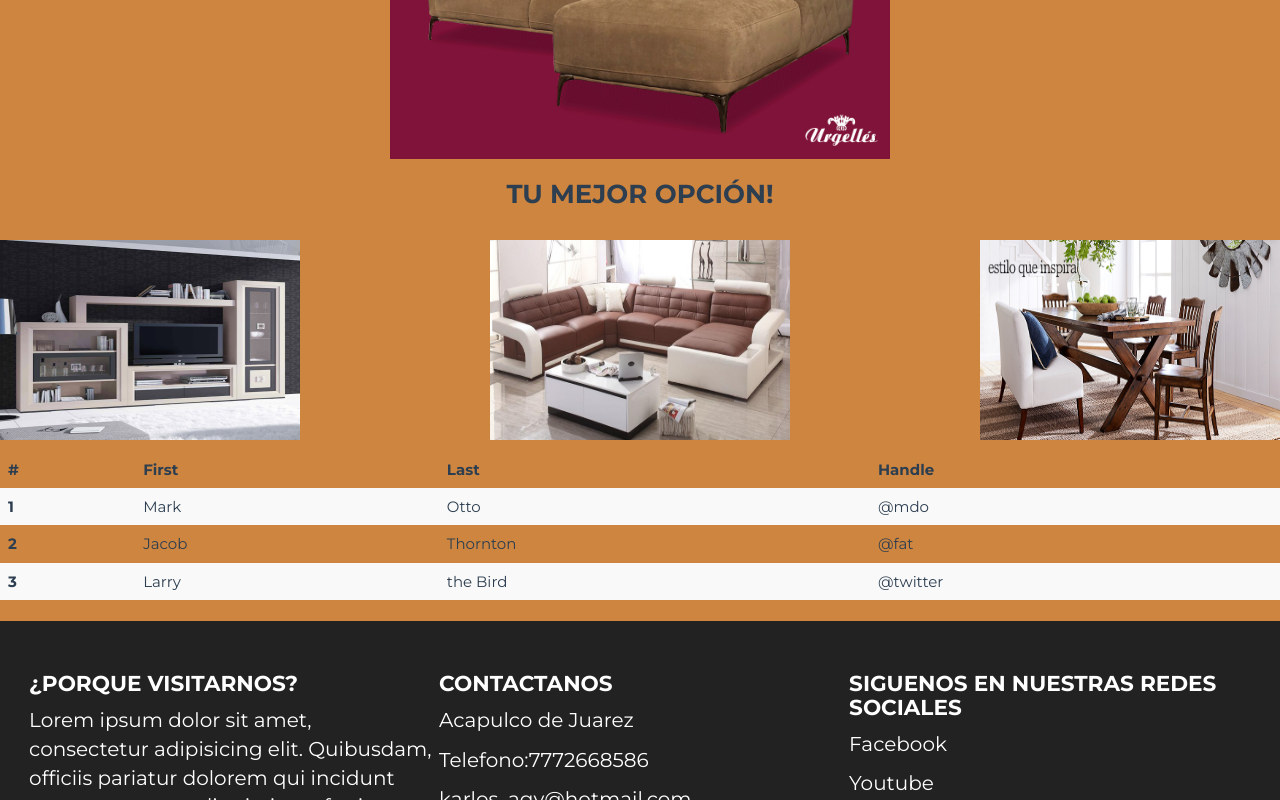
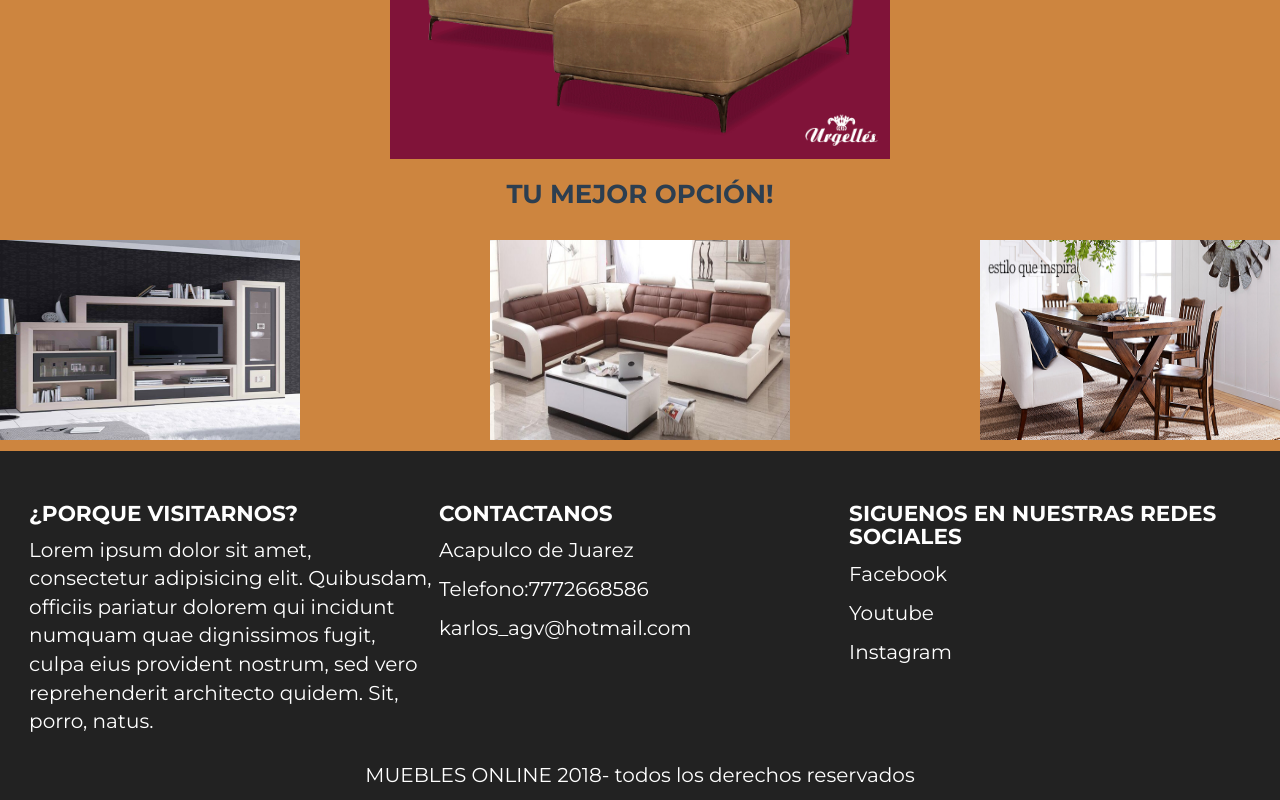
Before and after one commit to luishdzs97/sistemaInform, a plain HTML site: page index.html in a window 1280 px wide. Shown: the part 370-1170 px from the top of the page. Drawn offline with nearby package versions, Linux system fonts and the light colour scheme.

Commit message:
ramamarce1

```diff
--- a/index.html
+++ b/index.html
@@ -120,37 +120,6 @@
 </center>
 
 
-    <table class="table table-striped table-dark">
-  <thead>
-    <tr>
-      <th scope="col">#</th>
-      <th scope="col">First</th>
-      <th scope="col">Last</th>
-      <th scope="col">Handle</th>
-    </tr>
-  </thead>
-  <tbody>
-    <tr>
-      <th scope="row">1</th>
-      <td>Mark</td>
-      <td>Otto</td>
-      <td>@mdo</td>
-    </tr>
-    <tr>
-      <th scope="row">2</th>
-      <td>Jacob</td>
-      <td>Thornton</td>
-      <td>@fat</td>
-    </tr>
-    <tr>
-      <th scope="row">3</th>
-      <td>Larry</td>
-      <td>the Bird</td>
-      <td>@twitter</td>
-    </tr>
-  </tbody>
-</table>
-
 
 
 
```
